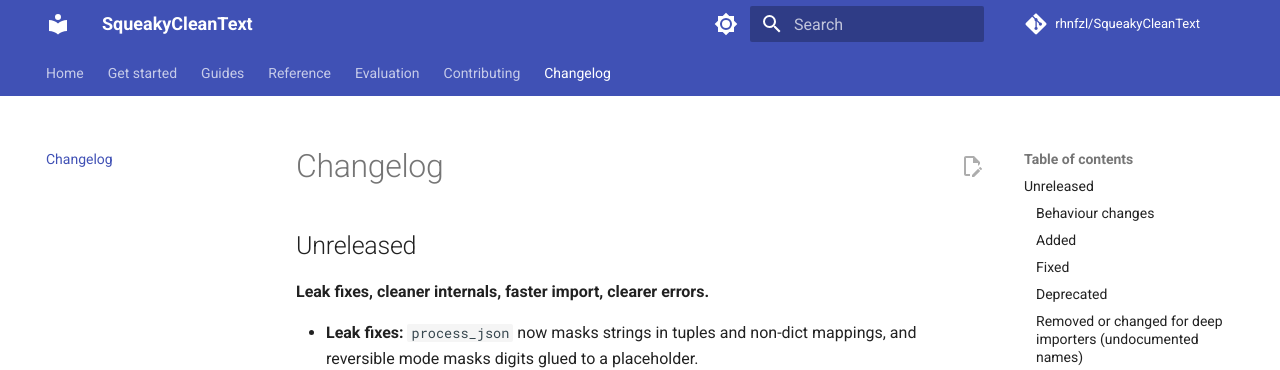
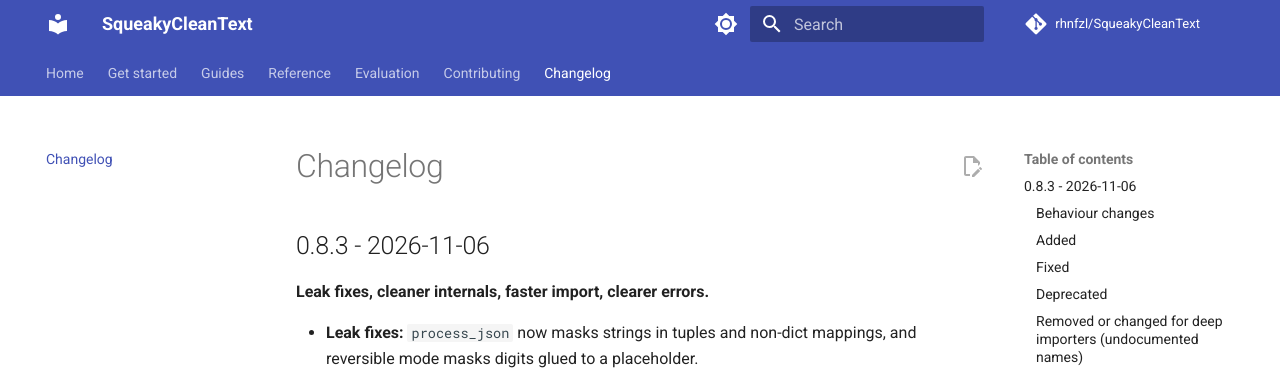
Before and after one commit to rhnfzl/SqueakyCleanText, an MkDocs documentation site: the page built from docs/changelog.md, in a window 1280 px wide and 900 px high. Shown: the top 370 px of the window. Built offline with MkDocs 1.6.1 and Material for MkDocs 9.7.7, drawn with Linux system fonts in a browser that asks for light colours; comment, search, counter and statistics services are not loaded.

Commit message:
Prepare v0.8.3 with masking and ensemble fixes

```diff
--- a/CHANGELOG.md
+++ b/CHANGELOG.md
@@ -1,6 +1,6 @@
 # Changelog
 
-## Unreleased
+## 0.8.3 - 2026-11-06
 
 **Leak fixes, cleaner internals, faster import, clearer errors.**
 
--- a/docs/limits.md
+++ b/docs/limits.md
@@ -6,7 +6,7 @@
 
 --8<-- "README.md:limits"
 
-## Known limits of 0.8.2
+## Known limits of 0.8.3
 
 Details in [CHANGELOG.md](https://github.com/rhnfzl/SqueakyCleanText/blob/main/CHANGELOG.md).
 
--- a/sct/__init__.py
+++ b/sct/__init__.py
@@ -51,7 +51,7 @@
 from sct.utils.anonymization_map import AnonymizationMap, MapEntry
 from sct.utils.process_result import ProcessResult
 
-__version__ = "0.8.2"
+__version__ = "0.8.3"
 __all__ = [
     "TextCleaner", "TextCleanerConfig", "CustomPatternTimeout", "ModelLoadError", "PRESETS", "preset_config",
     "PII_LABELS", "PII_LABEL_MAP",
```
Also changed, not shown: README.md (+2 -2 lines).
